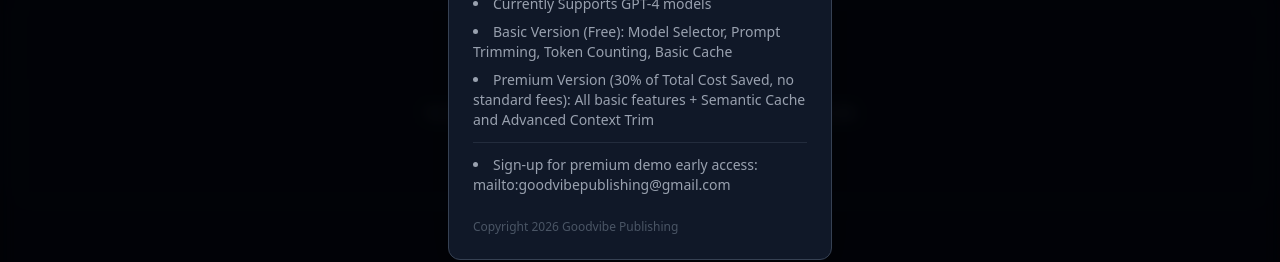
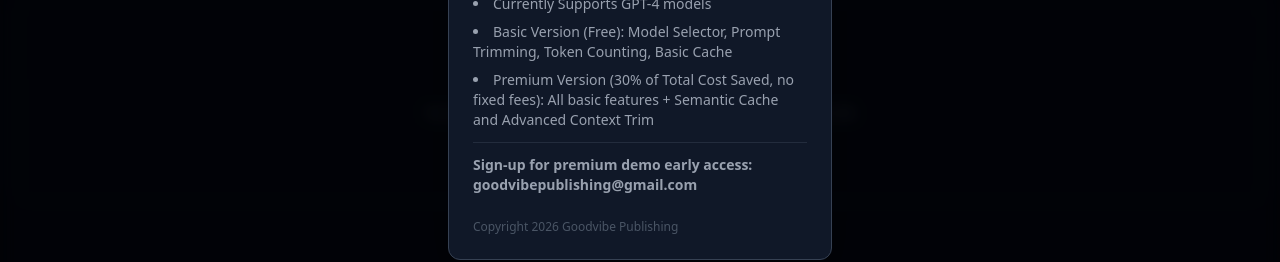
Before and after one commit to senguttuvan/token_optimizer_frontend_vercel, a Next.js app: page / in a window 1280 px wide. Both pictures are taken after a click on the button "About". Shown: the part 330-592 px from the top of the page. Built offline with nearby package versions, Linux system fonts and the light colour scheme; no server answers.

Commit message:
fix signup line

```diff
--- a/app/page.tsx
+++ b/app/page.tsx
@@ -94,12 +94,10 @@ export default function Home() {
               <li>Optimizer uses a combination of techniques to reduce token usage</li>
               <li>Currently Supports GPT-4 models</li>
               <li>Basic Version (Free): Model Selector, Prompt Trimming, Token Counting, Basic Cache</li>
-              <li>Premium Version (30% of Total Cost Saved, no standard fees): All basic features + Semantic Cache and Advanced Context Trim</li>
+              <li>Premium Version (30% of Total Cost Saved, no fixed fees): All basic features + Semantic Cache and Advanced Context Trim</li>
             </ul>
             <div className="my-3 border-t border-gray-700/50" />
-            <ul className="space-y-2 text-sm text-gray-400 list-disc list-inside">
-              <li>Sign-up for premium demo early access: mailto:goodvibepublishing@gmail.com</li>
-            </ul>
+            <p className="text-sm text-gray-400 font-semibold">Sign-up for premium demo early access: goodvibepublishing@gmail.com</p>
             <p className="mt-6 text-xs text-gray-600">Copyright 2026 Goodvibe Publishing</p>
           </div>
         </div>
```
